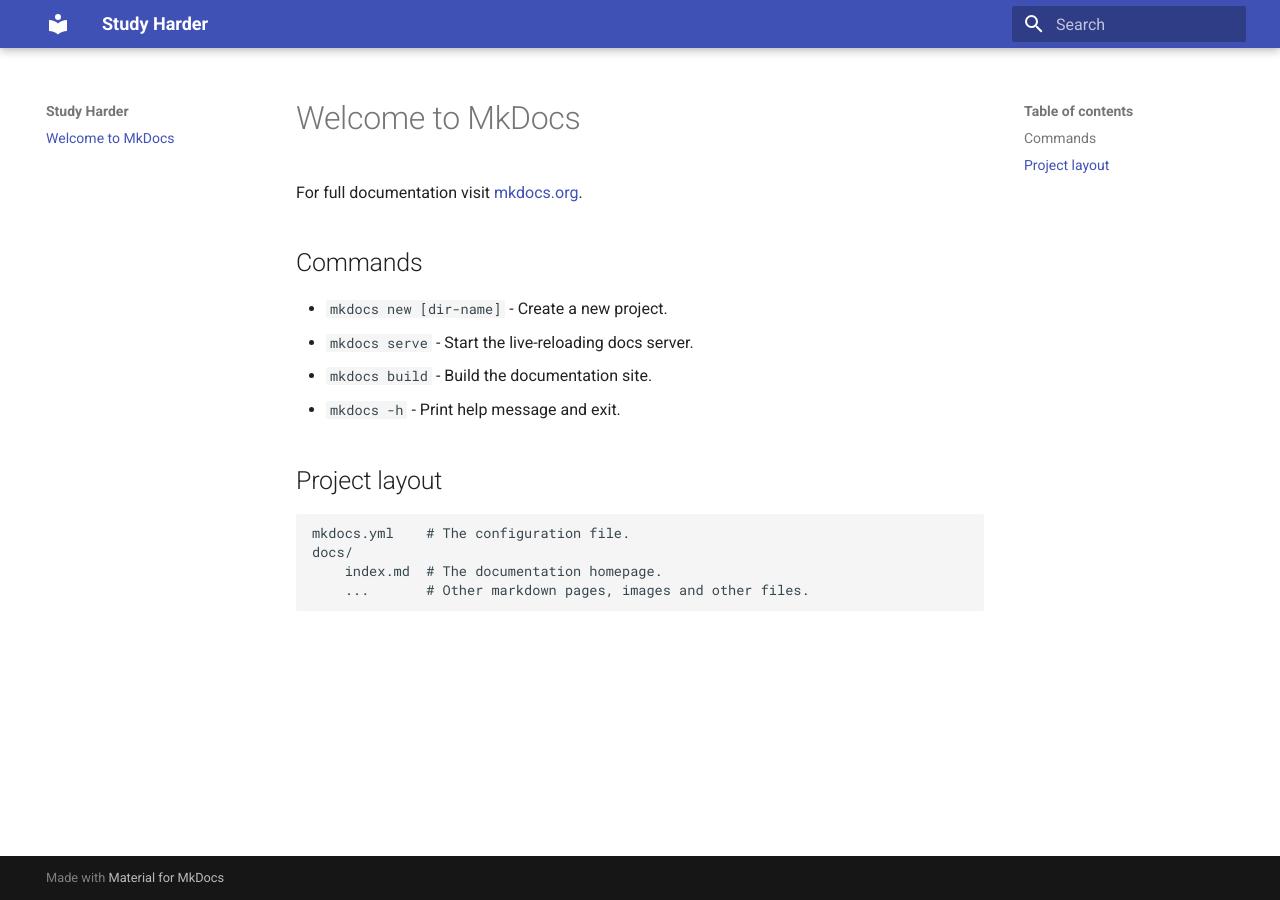
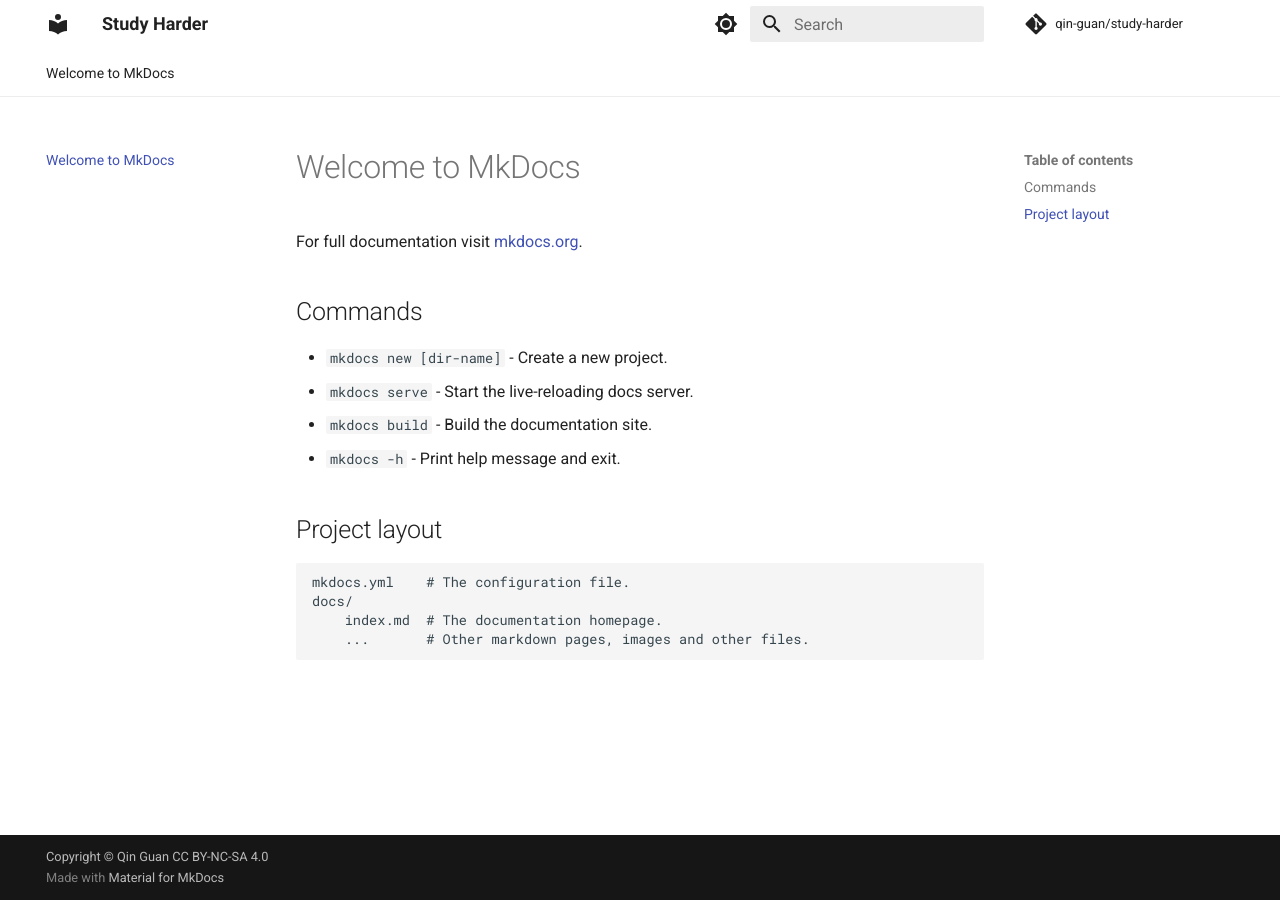
Before and after one commit to qin-guan/study-harder, an MkDocs documentation site: the page built from docs/index.md, in a window 1280 px wide. Built offline with MkDocs 1.6.1 and Material for MkDocs 9.7.7, drawn with Linux system fonts in a browser that asks for light colours; comment, search, counter and statistics services are not loaded.

Commit message:
feat: themes

```diff
--- a/mkdocs.yml
+++ b/mkdocs.yml
@@ -1,3 +1,41 @@
 site_name: Study Harder
+copyright: Copyright &copy; Qin Guan CC BY-NC-SA 4.0
+
+repo_url: https://github.com/qin-guan/study-harder
+repo_name: qin-guan/study-harder
+edit_uri: edit/main/docs/
+
+plugins:
+  - search
+  - social
+  - git-revision-date-localized:
+      enable_creation_date: true
+
+
 theme:
   name: material
+  palette:
+    - media: "(prefers-color-scheme: light)"
+      scheme: default
+      primary: white
+      accent: indigo
+      toggle:
+        icon: material/brightness-7
+        name: Switch to dark mode
+
+    - media: "(prefers-color-scheme: dark)"
+      scheme: slate
+      primary: indigo
+      accent: indigo
+      toggle:
+        icon: material/brightness-4
+        name: Switch to light mode
+  features:
+    - navigation.instant
+    - navigation.tracking
+    - navigation.tabs
+    - navigation.sections
+    - navigation.top
+    - search.suggest
+    - search.highlight
+    - search.share
```
Also changed, not shown: 1 other file.
